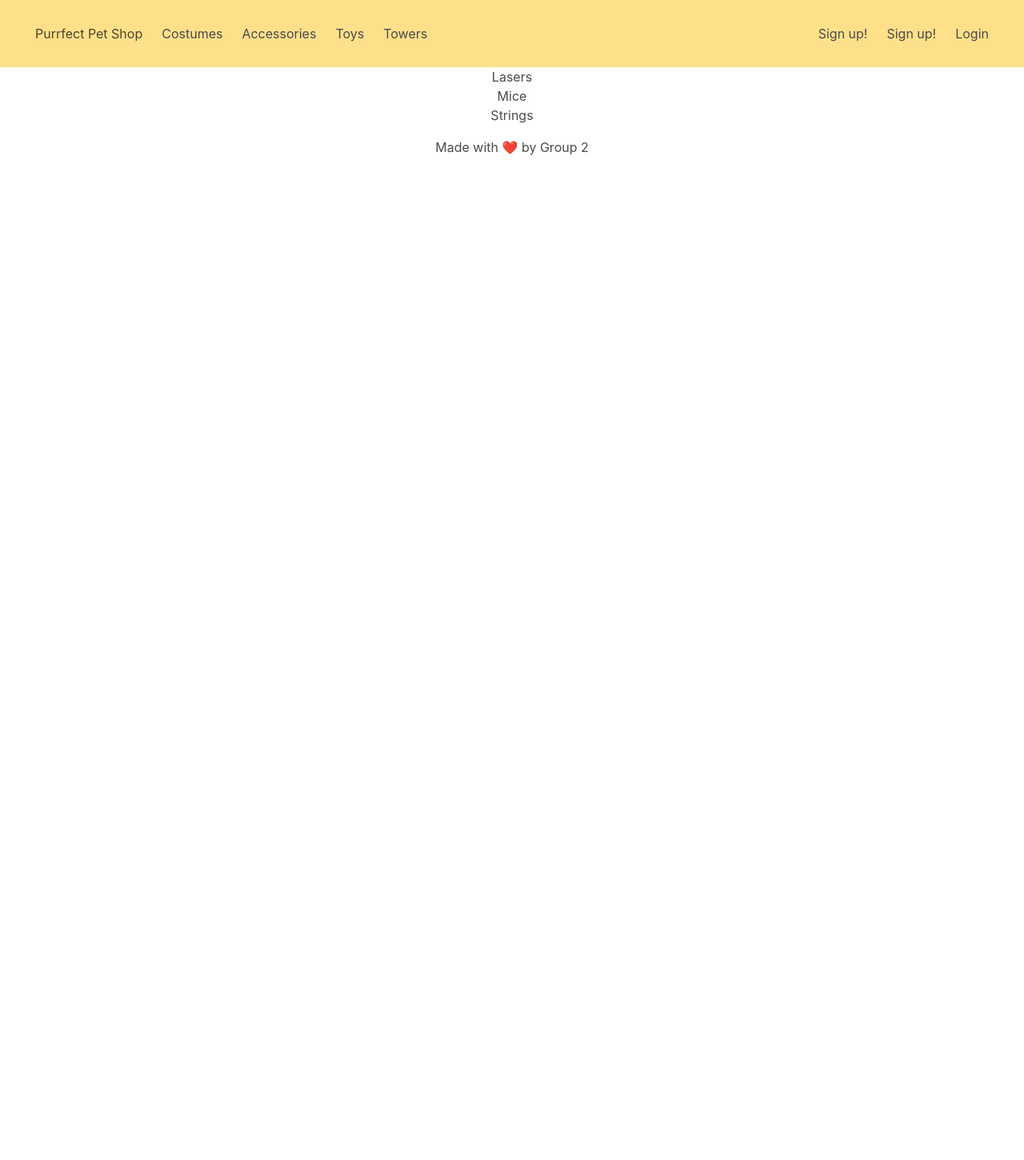
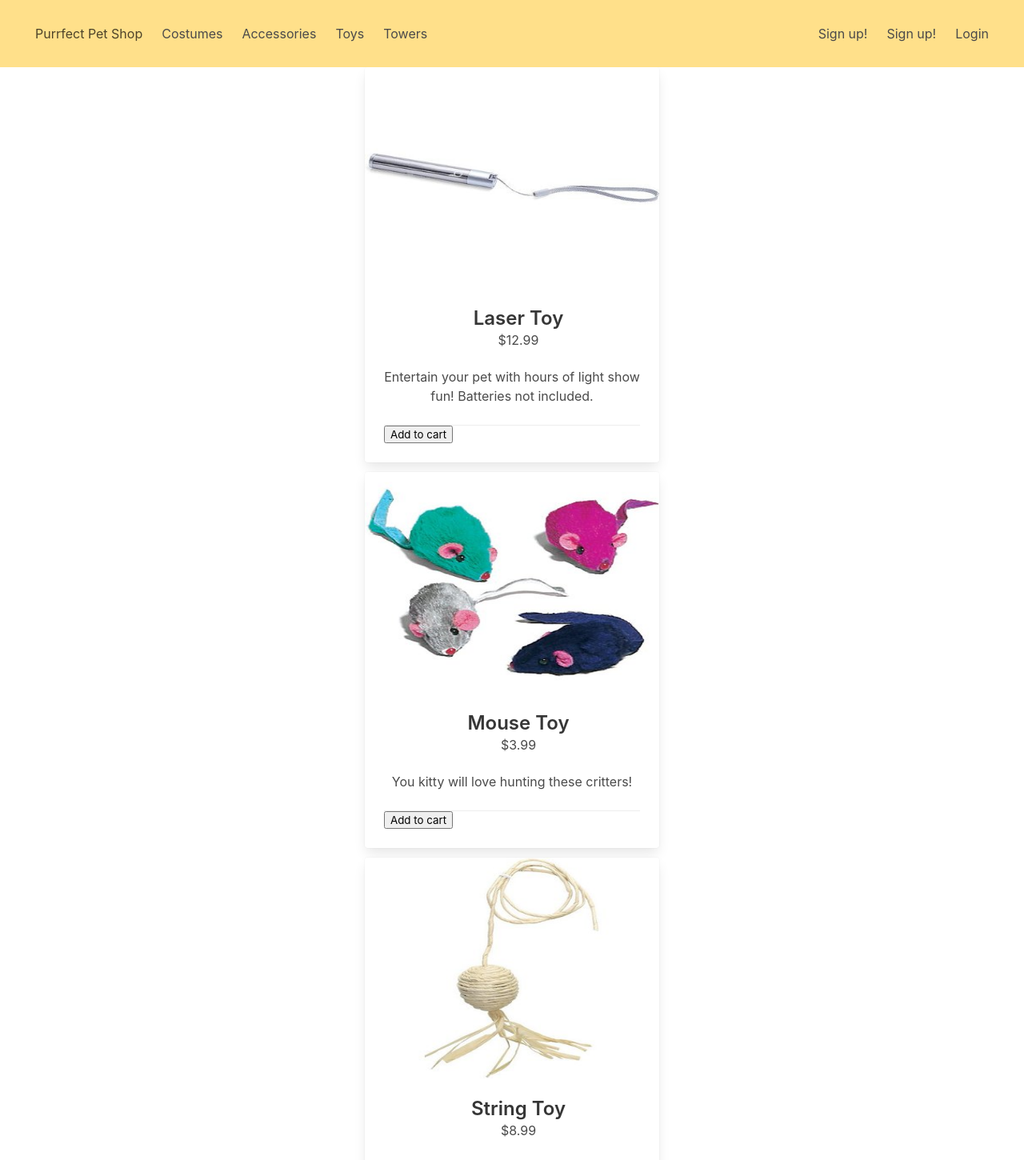
Before and after one commit to Callmeicanhelp/PurrfectPetShop, a React (Create React App) app in the folder purrfect-pet-shop/: page /toys in a window 1280 px wide. Shown: the top 1450 px of the page at 80% size. Before the commit the page ends 800 px from the top, so only its background shows below. Built offline with nearby package versions, Linux system fonts and the light colour scheme.

Commit message:
added cards to toys page

```diff
--- a/purrfect-pet-shop/src/index.html
+++ b/purrfect-pet-shop/src/index.html
@@ -1,4 +1,4 @@
-<section>
+<!-- <section>
   <div className="e-card">
     <div className="e-card-image">
       <div className="e-card-title">Lasers</div>
@@ -17,4 +17,4 @@
     </div>
     <div className="e-card-content"></div>
   </div>
-</section>
+</section> -->
--- a/purrfect-pet-shop/src/pages/Toys.js
+++ b/purrfect-pet-shop/src/pages/Toys.js
@@ -3,11 +3,11 @@
 // export default class ReactApp extends React.Component {
 //   render() {
 //     return (
-//       <div className="e-card">
-//         <div className="e-card-image">
-//           <div className="e-card-title">JavaScript </div>
+//       <div class="card">
+//         <div class="card-image">
+//           <div class="card-title">JavaScript </div>
 //         </div>
-//         <div className="e-card-content">
+//         <div class="card-content">
 //           JavaScript Succinctly was written to give readers an accurate, concise
 //           examination of JavaScript objects and their supporting nuances, such
 //           as complex values, primitive values, scope, inheritance, the head
@@ -22,23 +22,101 @@
 function Toys() {
   return (
     <section>
-      <div className="e-card">
-        <div className="e-card-image">
-          <div className="e-card-title">Lasers</div>
+      <div class="container has-text-centered">
+        <div class="columns is-mobile is-centered">
+          <div class="column is-4">
+            <div class="card">
+              <div class="card-image">
+                <figure class="image is-4by3">
+                  <img
+                    src={require("../images/product-images/laser.jpg")}
+                    alt="Laser toy"
+                  ></img>
+                </figure>
+              </div>
+              <div class="card-content">
+                <div class="media">
+                  <div class="media-left"></div>
+                  <div class="media-content">
+                    <p class="title is-4">Laser Toy</p>
+                    <p class="subtitle is-6">$12.99</p>
+                  </div>
+                </div>
+                <div class="content">
+                  Entertain your pet with hours of light show fun! Batteries not
+                  included.
+                </div>
+                <div class="card-footer">
+                  <button>Add to cart</button>
+                </div>
+              </div>
+            </div>
+          </div>
         </div>
-        <div className="e-card-content"></div>
       </div>
-      <div className="e-card">
-        <div className="e-card-image">
-          <div className="e-card-title">Mice</div>
+
+      <div class="container has-text-centered">
+        <div class="columns is-mobile is-centered">
+          <div class="column is-4">
+            <div class="card">
+              <div class="card-image">
+                <figure class="image is-4by3">
+                  <img
+                    src={require("../images/product-images/mice.jpg")}
+                    alt="Mouse toy"
+                  ></img>
+                </figure>
+              </div>
+              <div class="card-content">
+                <div class="media">
+                  <div class="media-left"></div>
+                  <div class="media-content">
+                    <p class="title is-4">Mouse Toy</p>
+                    <p class="subtitle is-6">$3.99</p>
+                  </div>
+                </div>
+                <div class="content">
+                  You kitty will love hunting these critters!
+                </div>
+                <div class="card-footer">
+                  <button>Add to cart</button>
+                </div>
+              </div>
+            </div>
+          </div>
         </div>
-        <div className="e-card-content"></div>
       </div>
-      <div className="e-card">
-        <div className="e-card-image">
-          <div className="e-card-title">Strings</div>
+
+      <div class="container has-text-centered">
+        <div class="columns is-mobile is-centered">
+          <div class="column is-4">
+            <div class="card">
+              <div class="card-image">
+                <figure class="image is-4by3">
+                  <img
+                    src={require("../images/product-images/string-toy.jpg")}
+                    alt="Laser toy"
+                  ></img>
+                </figure>
+              </div>
+              <div class="card-content">
+                <div class="media">
+                  <div class="media-left"></div>
+                  <div class="media-content">
+                    <p class="title is-4">String Toy</p>
+                    <p class="subtitle is-6">$8.99</p>
+                  </div>
+                </div>
+                <div class="content">
+                  Hone your kitty's coordination with a toy on a string!
+                </div>
+                <footer class="card-footer">
+                  <button>Add to cart</button>
+                </footer>
+              </div>
+            </div>
+          </div>
         </div>
-        <div className="e-card-content"></div>
       </div>
     </section>
   );
```
